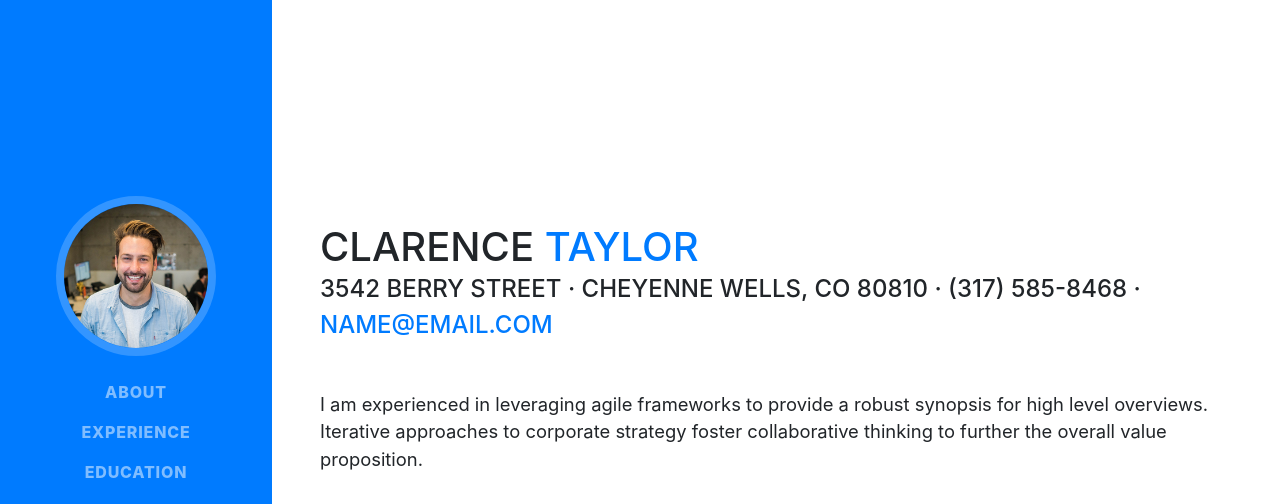
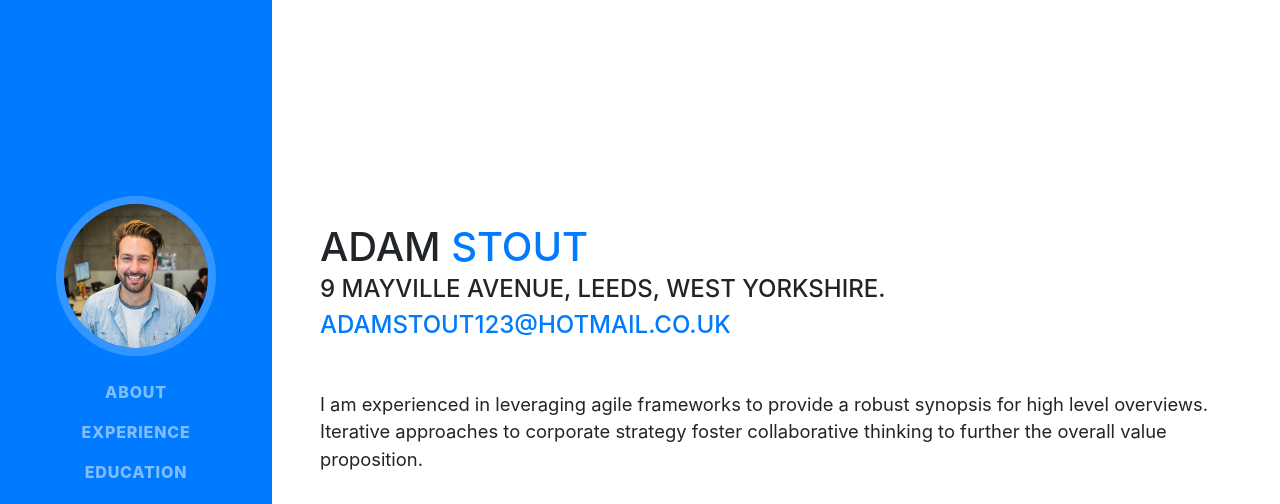
Before and after one commit to adamstout95/adamstout95.github.io, a website with bundled scripts: page index.html in a window 1280 px wide. Shown: the top 504 px of the page. Built offline with nearby package versions, Linux system fonts and the light colour scheme; a web font is replaced by a local one.

Commit message:
Second Commit

```diff
--- a/index.html
+++ b/index.html
@@ -27,7 +27,7 @@
 
     <nav class="navbar navbar-expand-lg navbar-dark bg-primary fixed-top" id="sideNav">
       <a class="navbar-brand js-scroll-trigger" href="#page-top">
-        <span class="d-block d-lg-none">Clarence Taylor</span>
+        <span class="d-block d-lg-none">Adam Stout</span>
         <span class="d-none d-lg-block">
           <img class="img-fluid img-profile rounded-circle mx-auto mb-2" src="img/profile.jpg" alt="">
         </span>
@@ -63,11 +63,11 @@
 
       <section class="resume-section p-3 p-lg-5 d-flex d-column" id="about">
         <div class="my-auto">
-          <h1 class="mb-0">Clarence
-            <span class="text-primary">Taylor</span>
+          <h1 class="mb-0">Adam
+            <span class="text-primary">Stout</span>
           </h1>
-          <div class="subheading mb-5">3542 Berry Street · Cheyenne Wells, CO 80810 · (317) 585-8468 ·
-            <a href="mailto:name@email.com">name@email.com</a>
+          <div class="subheading mb-5">9 Mayville Avenue, Leeds, West Yorkshire.
+            <a href="mailto:name@email.com">adamstout123@hotmail.co.uk</a>
           </div>
           <p class="lead mb-5">I am experienced in leveraging agile frameworks to provide a robust synopsis for high level overviews. Iterative approaches to corporate strategy foster collaborative thinking to further the overall value proposition.</p>
           <div class="social-icons">
```
